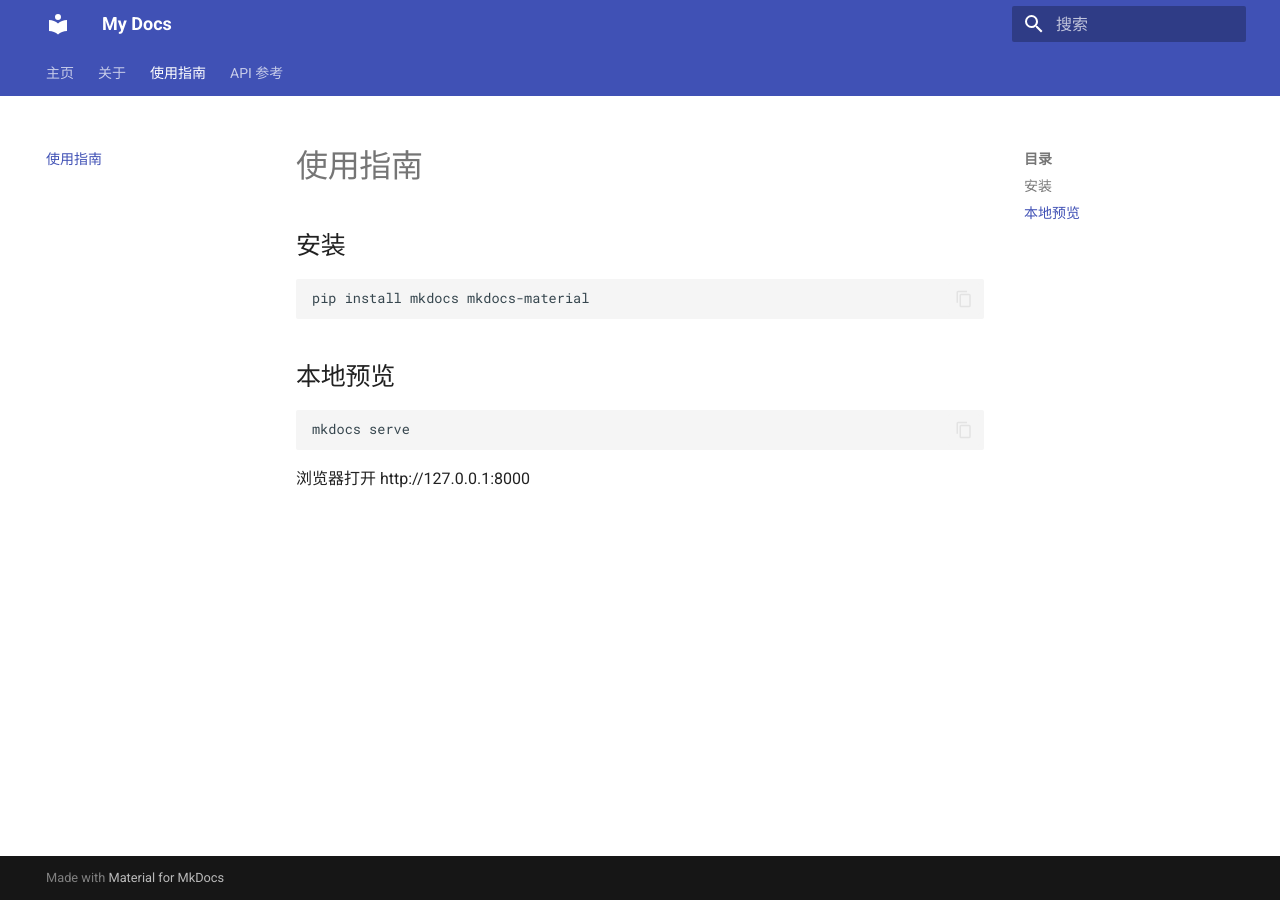
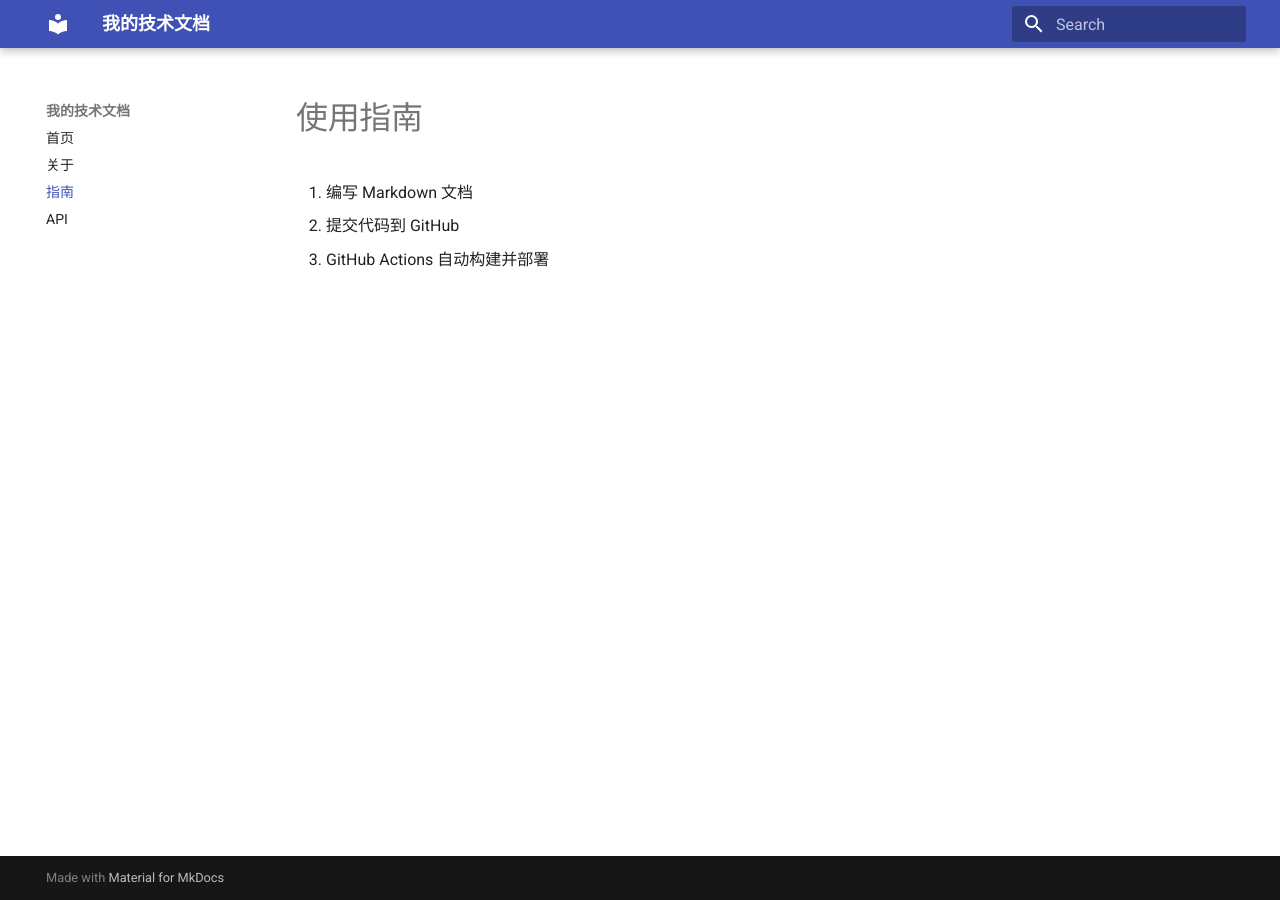
Before and after one commit to IA3001/my-docs, an MkDocs documentation site: the page built from docs/guide.md, in a window 1280 px wide. Built offline with MkDocs 1.6.1 and Material for MkDocs 9.7.7, drawn with Linux system fonts in a browser that asks for light colours.

Commit message:
first commit

```diff
--- a/docs/guide.md
+++ b/docs/guide.md
@@ -1,11 +1,4 @@
 # 使用指南
-
-## 安装
-
-    pip install mkdocs mkdocs-material
-
-## 本地预览
-
-    mkdocs serve
-
-浏览器打开 http://127.0.0.1:8000
+1. 编写 Markdown 文档
+2. 提交代码到 GitHub
+3. GitHub Actions 自动构建并部署
--- a/mkdocs.yml
+++ b/mkdocs.yml
@@ -1,30 +1,8 @@
-site_name: My Docs
-site_description: 我的文档站点
-site_author: Your Name
-site_url: https://example.github.io/my-docs/
-
+site_name: 我的技术文档
 theme:
-  name: material
-  language: zh
-  features:
-    - navigation.tabs
-    - navigation.top
-    - search.suggest
-    - content.code.copy
-
+  name: material  # 使用Material主题
 nav:
-  - 主页: index.md
+  - 首页: index.md
   - 关于: about.md
-  - 使用指南: guide.md
-  - API 参考: api.md
-
-markdown_extensions:
-  - admonition
-  - toc:
-      permalink: true
-  - pymdownx.highlight
-  - pymdownx.superfences
-
-plugins:
-  - search:
-      lang: zh
+  - 指南: guide.md
+  - API: api.md
```
Also changed, not shown: docs/about.md (+2 -3 lines), docs/api.md (+1 -8 lines), docs/index.md (+2 -6 lines), 1 other file.
